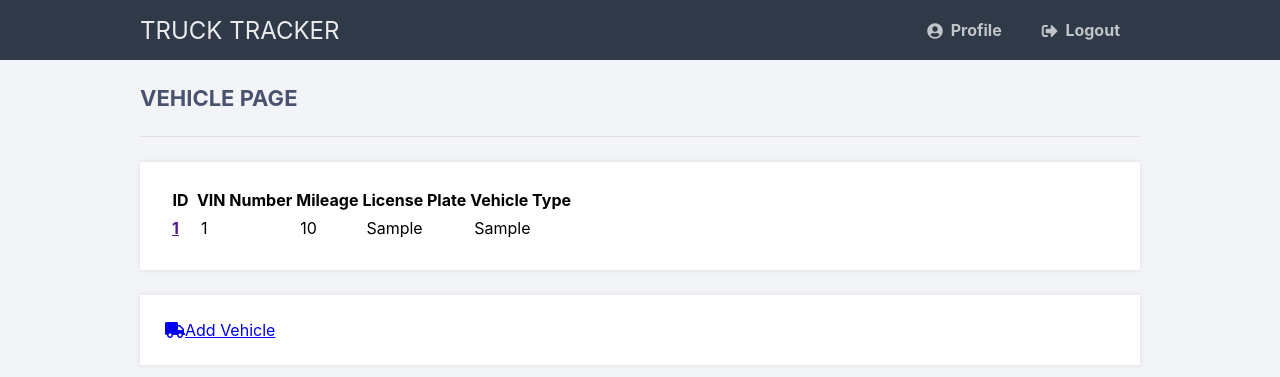
After one commit to CodyBu/Truck-Tracker, a Flask app: page /trucktracker/vehicles in a window 1280 px wide. The commit adds this page. Shown: the top 377 px of the page. Run offline with Flask 2, Linux system fonts and the light colour scheme; a user stored in the database is signed in; tables that the repository leaves empty hold one stand-in row (values such as "Sample post"); some libraries are stand-ins or nearby versions.

Commit message:
View vehicle functionality added

```diff
--- a/main.py
+++ b/main.py
@@ -154,6 +154,18 @@ def employees():
     # User is not loggedin redirect to login page
     return redirect(url_for('login'))
 
+@app.route('/trucktracker/vehicles')
+def vehicles():
+    if 'loggedin' in session:
+        # We need all the vehicle info to display
+        cursor = mysql.connection.cursor(MySQLdb.cursors.DictCursor)
+        cursor.execute("SELECT * FROM VEHICLE")
+        vehicleList = cursor.fetchall()
+        # Show list of vehicles
+        return render_template('vehicles.html', vehicleList=vehicleList)
+    # User is not loggedin redirect to login page
+    return redirect(url_for('login'))
+
 @app.route('/trucktracker/vehicle-registration', methods=['GET', 'POST'])
 def addVehicle():
     # Output message if something goes wrong...
--- a/templates/admin.html
+++ b/templates/admin.html
@@ -8,8 +8,7 @@
 <p>Welcome to TRUCK TRACKER</p>
 <div> <a href=""><i class="fas fa-sticky-note"></i>Notes</a></div>
 <div> <a href="{{ url_for('employees') }}"><i class="fas fa-users"></i>Employees</a></div>
-<div> <a href=""><i class="fas fa-truck"></i>Truck/Trailer List</a></div>
-<div> <a href="{{ url_for('addVehicle') }}"><i class="fas fa-truck"></i>Add Vehicle</a></div>
+<div> <a href="{{ url_for('vehicles') }}"><i class="fas fa-truck"></i>Truck/Trailer List</a></div>
 <div> <a href=""><i class="fas fa-tools"></i>Services</a></div>
 
 {% endblock %}
--- a/templates/employees.html
+++ b/templates/employees.html
@@ -3,7 +3,7 @@
 {% block title %}Employees{% endblock %}
 
 {% block content %}
-<h2>Employee Page</h2>
+<h2>EMPLOYEE PAGE</h2>
 <div>
     <table>
         <tr>
--- a/templates/index.html
+++ b/templates/index.html
@@ -10,9 +10,6 @@
 	<body>
 		<div class="login">
 			<h1>Login</h1>
-			<div class="links">
-				<a href="{{ url_for('login') }}" class="active">Login</a>
-			</div>
 			<form action="{{ url_for('login') }}" method="post">
 				<label for="username">
 					<i class="fas fa-user"></i>
--- a/templates/mechanic.html
+++ b/templates/mechanic.html
@@ -7,7 +7,7 @@
 <h2>MECHANIC PAGE</h2>
 <p>Welcome to TRUCK TRACKER</p>
 <div> <a href=""><i class="fas fa-sticky-note"></i>Notes</a></div>
-<div> <a href=""><i class="fas fa-truck"></i>Truck/Trailer List</a></div>
+<div> <a href="{{ url_for('vehicles') }}"><i class="fas fa-truck"></i>Truck/Trailer List</a></div>
 <div> <a href=""><i class="fas fa-tools"></i>Services</a></div>
 
 {% endblock %}
--- /dev/null
+++ b/templates/vehicles.html
@@ -0,0 +1,32 @@
+{% extends 'layout.html' %}
+
+{% block title %}Vehicles{% endblock %}
+
+{% block content %}
+<h2>VEHICLE PAGE</h2>
+<div>
+    <table>
+        <tr>
+            <th>ID</th>
+            <th>VIN Number</th>
+            <th>Mileage</th>
+            <th>License Plate</th>
+            <th>Vehicle Type</th>
+        </tr>
+        {% for vehicle in vehicleList %}
+        <tr>
+            <td>
+                <a href="">
+                    {{ vehicle.VehicleID }}
+                </a>
+            </td>
+            <td>{{ vehicle.VIN }}</td>
+            <td>{{ vehicle.Mileage }}</td>
+            <td>{{ vehicle.LicensePlate }}</td>
+            <td>{{ vehicle.VehicleType }}</td>
+        </tr>
+        {% endfor %}
+    </table>
+</div>
+<div> <a href="{{ url_for('addVehicle') }}"><i class="fas fa-truck"></i>Add Vehicle</a></div>
+{% endblock %}
```
